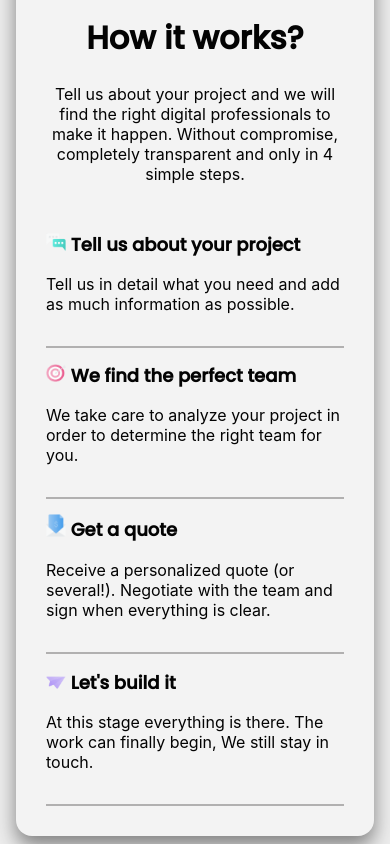
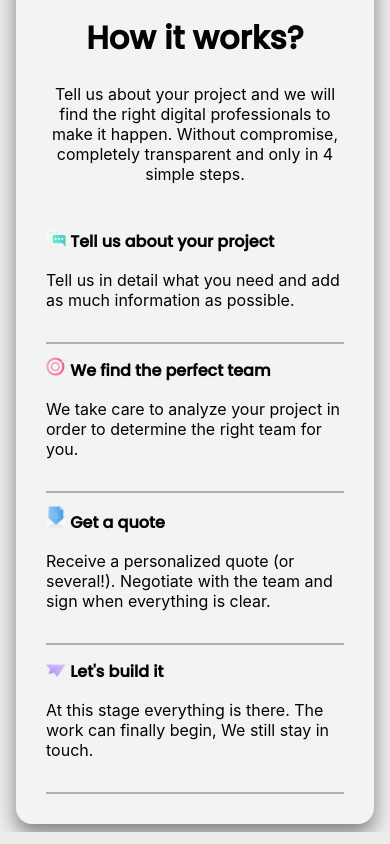
Before and after one commit to bricekk/lando, a React (Create React App) app: page / in a window 390 px wide. Shown: the part 3889-4733 px from the top of the page. Built offline with nearby package versions, Linux system fonts and the light colour scheme.

Commit message:
step font

```diff
--- a/src/media.css
+++ b/src/media.css
@@ -372,7 +372,7 @@
     }
 
     .steps__container__left-step h2{
-        font-size: 18px;
+        font-size: 16px;
     }
 
     .steps__container{
```
